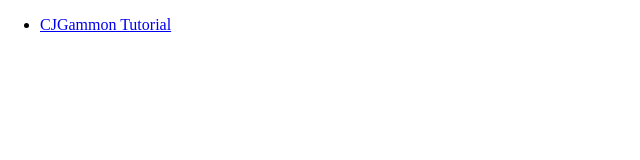
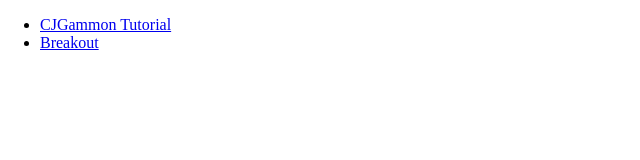
Before and after one commit to msanatan/pixijs-playground, a plain HTML site: page index.html in a window 1280 px wide. Shown: the full height of the page, 0-640 px from the left. Drawn offline with Linux system fonts and the light colour scheme.

Commit message:
Add link to Breakout

```diff
--- a/index.html
+++ b/index.html
@@ -17,6 +17,7 @@
 <body>
   <ul>
     <li><a href="cjgammon-tutorial/">CJGammon Tutorial</a></li>
+    <li><a href="breakout/dist/">Breakout</a></li>
   </ul>
 </body>
 
```
